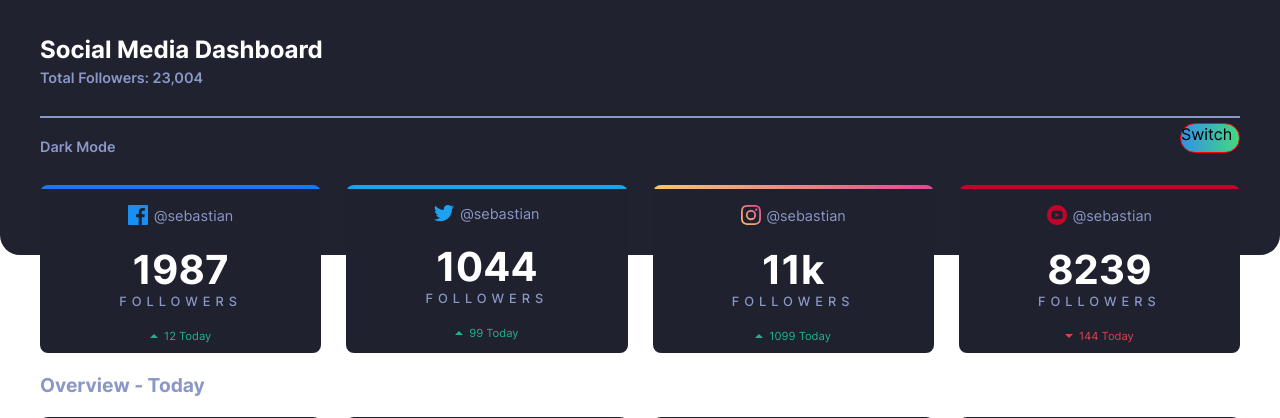
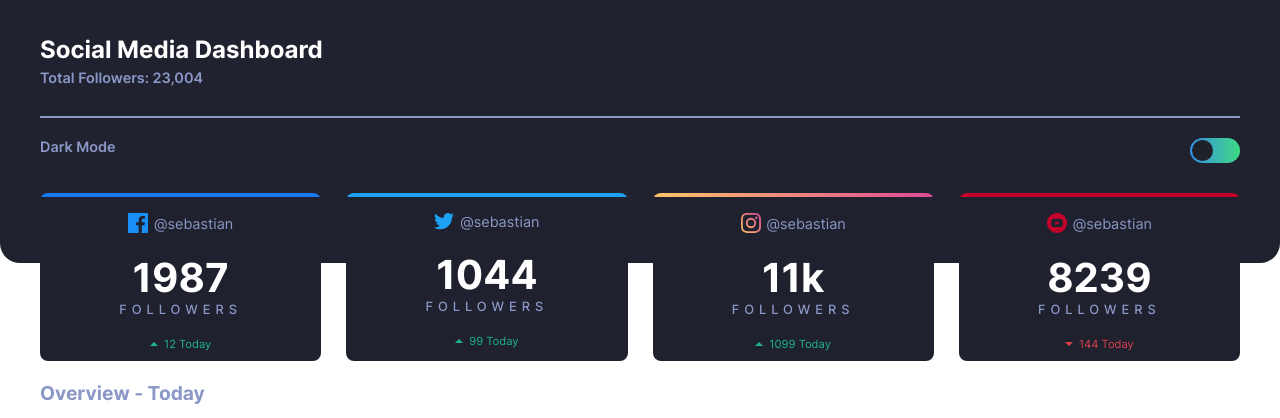
Before and after one commit to stoicstian/frontend-mentor-social-media-dashboard, a Django app: page / in a window 1280 px wide. Shown: the top 418 px of the page. Run offline with Django 3.2, Linux system fonts and the light colour scheme.

Commit message:
Agregando movimientl al switcher

```diff
--- a/app/static/css/styles.css
+++ b/app/static/css/styles.css
@@ -51,23 +51,37 @@ body {
 .switcher {
   display: flex;
   justify-content: space-between;
+  margin-top: 20px;
 }
 .switcher__text {
   font-size: 0.9em;
   font-weight: 600;
   color: #8b97c6;
-  margin-top: 15px;
-}
-.switcher__label {
-  background-image: linear-gradient(90deg, #378fe6, #3eda82);
-  height: 30px;
-  width: 60px;
-  border-radius: 15px;
-  display: block;
-  border: 1px solid red;
 }
 .switcher__widget {
+  background-image: linear-gradient(90deg, #378fe6, #3eda82);
+  height: 25px;
+  width: 50px;
+  border-radius: 15px;
+  box-sizing: border-box;
+  cursor: pointer;
+  display: block;
+  padding: 2px;
+  user-select: none;
+}
+.switcher__widget::before {
+  content: "";
+  background: #1e202a;
+  display: block;
+  height: 21px;
+  width: 21px;
+  border-radius: 100%;
+}
+.switcher__checkbox {
   display: none;
+}
+.switcher__checkbox:checked ~ .switcher__widget::before {
+  transform: translateX(25px);
 }
 
 .card {
--- a/app/static/sass/_switcher.scss
+++ b/app/static/sass/_switcher.scss
@@ -4,28 +4,44 @@
 .switcher {
   display: flex;
   justify-content: space-between;
+  margin-top: 20px;
 
   &__text {
     font-size: 0.9em;
     font-weight: 600;
     color: colors.$dark-grayish-blue;
-    margin-top: 15px;
   }
 
-  &__label {
+  &__widget {
     background-image: linear-gradient(
       90deg,
       colors.$toggle-blue,
       colors.$toggle-green
     );
-    height: 30px;
-    width: 60px;
+    height: 25px;
+    width: 50px;
     border-radius: 15px;
+    box-sizing: border-box;
+    cursor: pointer;
     display: block;
-    border: 1px solid red;
+    padding: 2px;
+    user-select: none;
+
+    &::before {
+      content: "";
+      background: colors.$pale-blue;
+      display: block;
+      height: 21px;
+      width: 21px;
+      border-radius: 100%;
+    }
   }
 
-  &__widget {
+  &__checkbox {
     display: none;
+
+    &:checked ~ .switcher__widget::before {
+      transform: translateX(25px);
+    }
   }
 }
--- a/app/templates/index.html
+++ b/app/templates/index.html
@@ -14,14 +14,12 @@
         <p class="top-cards__subtitle">Total Followers: 23,004</p>
         <div class="switcher">
           <p class="switcher__text">Dark Mode</p>
-          <label class="switcher__label" for="switcher__widget">
-            Switch
-          </label>
           <input
             type="checkbox"
-            class="switcher__widget"
-            id="switcher__widget"
+            class="switcher__checkbox"
+            id="switcher__checkbox"
           />
+          <label class="switcher__widget" for="switcher__checkbox"></label>
         </div>
       </header>
       <main class="top-cards__content">
```
Also changed, not shown: 1 other file.
